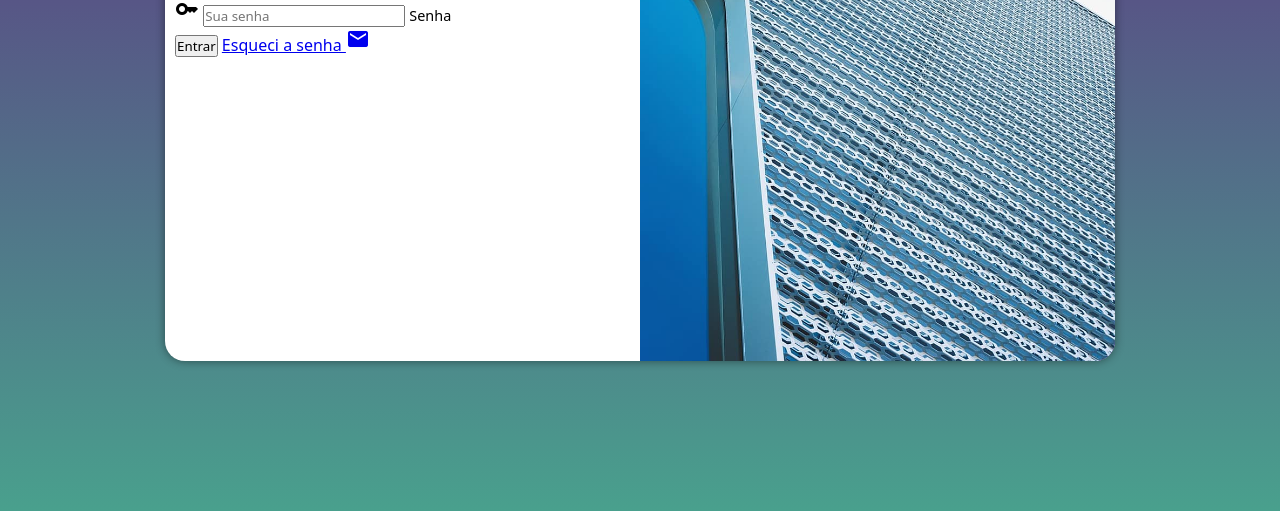
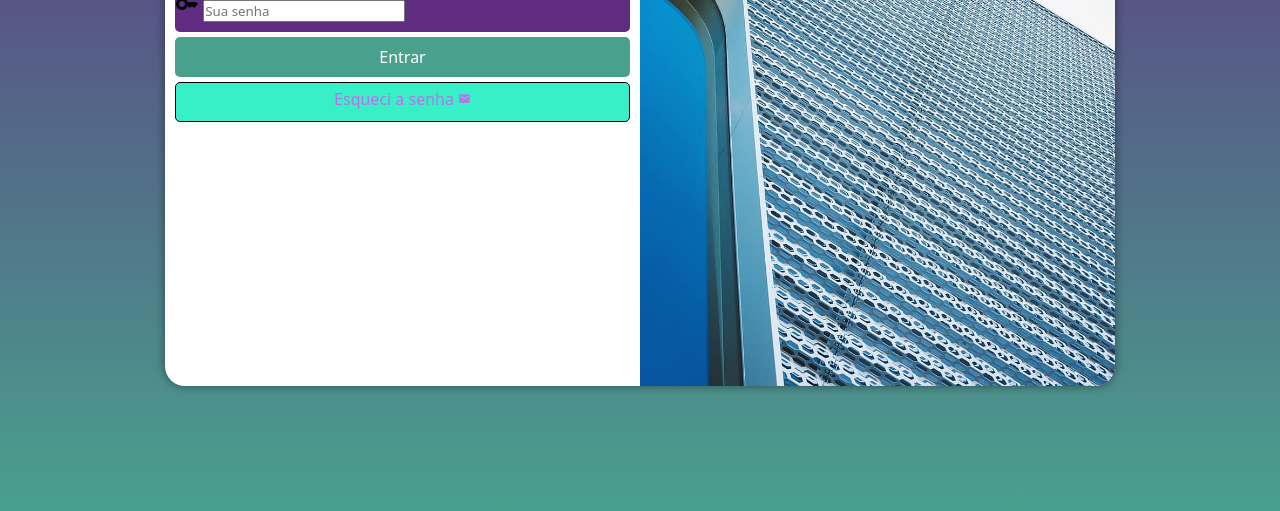
Before and after one commit to fernandohenrique01/projeto-login, a plain HTML site: page index.html in a window 1280 px wide. Shown: the part 289-800 px from the top of the page. Drawn offline with Linux system fonts and the light colour scheme.

Commit message:
formatação do formulário

```diff
--- a/estilos/style.css
+++ b/estilos/style.css
@@ -32,8 +32,8 @@ section#login {
     transform: translate(-50%, -50%);
     overflow: hidden;
     background-color: white;
-    width: 250px;
-    height: 500px;
+    width: 280px;
+    height: 550px;
     border-radius: 20px;
     box-shadow: 0px 0px 10px rgba(0, 0, 0, 0.450);
     transition: width 0.3s, height 0.3s;
@@ -63,6 +63,52 @@ div#formulario > p {
     font-size: 2em;
 }
 
-div#formulario > form > div > label {
-    font-size: 0.9em;
+form > div.campo {
+    background-color: #5f2c82;
+    height: 40px;
+    border-radius: 5px;
+    margin: 5px 0px;
 }
+
+div.campo > label {
+    display: none;
+}
+
+form > input[type=submit] {
+    display: block;
+    font-size: 1em;
+    width: 100%;
+    height: 40px;
+    background-color:  #49a08d;
+    color: white;
+    border: none;
+    border-radius: 5px;
+    cursor: pointer;
+}
+
+form > input[type=submit]:hover {
+    background-color: #11221e;
+}
+
+form > a.botao {
+    display: block;
+    text-align: center;
+    font-size: 1em;
+    width: 100%;
+    height: 40px;
+    padding-top: 5px;
+    margin-top: 5px;
+    background-color: #38f0c8;
+    color: #b973e7;
+    border: 1px solid black;
+    border-radius: 5px;
+    text-decoration: none;
+}
+
+form > a.botao:hover {
+    background-color: #0c1a17;
+}
+
+form > a.botao > i {
+    font-size: 0.8em;
+}
--- a/index.html
+++ b/index.html
@@ -28,7 +28,7 @@
                         <label for="isenha">Senha</label>
                     </div>
                     <input type="submit" value="Entrar">
-                    <a href="esqueci.html">Esqueci a senha
+                    <a href="esqueci.html" class="botao">Esqueci a senha
                         <i class="material-icons"> mail</i>
                      </a>
                 </form>
```
